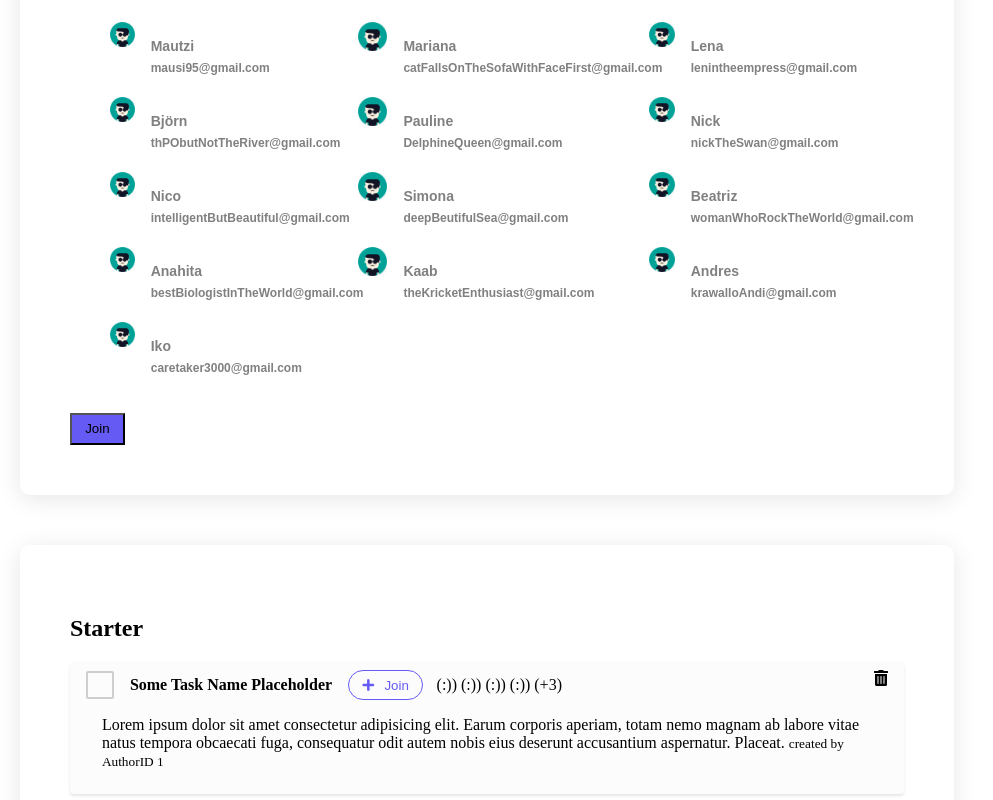
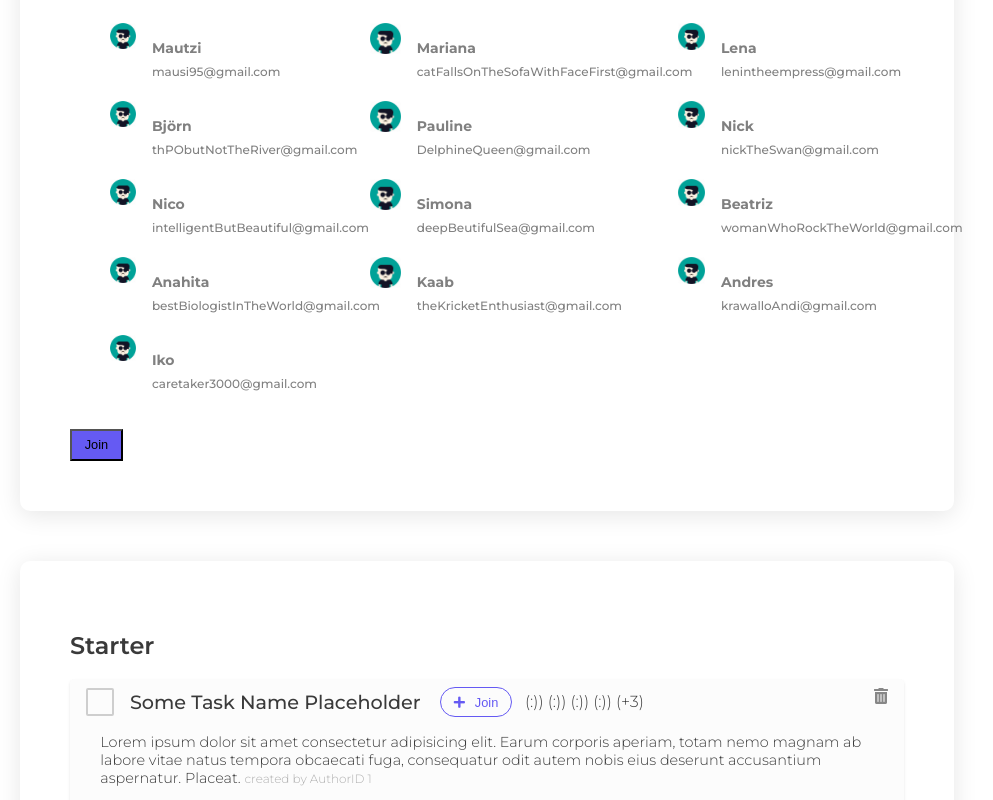
Before and after one commit to codecampleipzig/communic, an Angular app: page /project/1 in a window 1280 px wide. Shown: the part 780-1580 px from the top of the page, without its empty margins (153-1146 px from the left). Built offline with nearby package versions, Linux system fonts and the light colour scheme.

Commit message:
Add Montserrat Font and more CSS Vars. Update Doc

```diff
--- a/src/app/task/task.component.css
+++ b/src/app/task/task.component.css
@@ -4,8 +4,9 @@
  */
 
 :host {
-   background: var(--taskListItemBG);
-   box-shadow: var(--taskListItemShadow);
+   background: var(--backgroundGrey);
+   box-shadow: var(--smallShadow);
+   color: var(--fontDarkGrey);
    position: relative;
    border-radius: 4px;
    padding: .5em 1em;
@@ -31,19 +32,15 @@
       margin-right: 1em;
    }
 
-   h4 {
-      margin: 0;
-   }
-
    .checkbox {
       width: 1.5em;
       height: 1.5em;
-      border: 2px solid #CECECE;
+      border: 2px solid var(--borderGrey);
       border-radius: 2px;
    }
 
    .checkbox:hover {
-      background: rgb(218, 218, 218);
+      background: #dadada;
    }
 
 /* Task Delete */
@@ -52,6 +49,7 @@
    top: .5em;
    right: 1em;
    cursor: pointer;
+   color: var(--iconColor);
 }
 
    .taskDelete:hover {
@@ -62,6 +60,11 @@
 .taskDescription {
    margin-left: 1em;
    flex-basis: 100%;
+   font-size: .9rem;
+}
+
+.taskAuthor {
+   color: var(--fontLightGrey);
 }
 
 
@@ -82,7 +85,7 @@
 }
 
 :host(.status-done) .checkbox {
-   background: rgb(218, 218, 218);
+   background: #dadada;
 }
 
 :host(.status-deleted) > * {
--- a/src/index.html
+++ b/src/index.html
@@ -7,6 +7,8 @@
 
   <meta name="viewport" content="width=device-width, initial-scale=1">
   <link rel="icon" type="image/x-icon" href="favicon.ico">
+
+  <link href="https://fonts.googleapis.com/css?family=Montserrat:300,300i,400,400i,500,500i,600,600i,700&display=swap" rel="stylesheet">
 </head>
 <body>
   <app-root></app-root>
--- a/src/styles.css
+++ b/src/styles.css
@@ -3,12 +3,39 @@
  */
 
 :root {
-   --taskListItemBG: #FCFCFC;
-   --taskListItemShadow: 0px 2px 3px rgba(0, 0, 0, 0.1);
    --primaryColor: #655AF3;
    --warningRed: rgb(206, 26, 26);
+   --fontDarkGrey: #3A3A3A;
+   --fontMediumGrey: #7A7A7A;
+   --fontLightGrey: #AFAFAF;
+   --iconColor: #878787; /* Used for the trash Icon in the Tasklist */
+   --placeholderGrey: #F8F8F8; /* Used for placeholder Picture Backgrounds */
+   --backgroundGrey: #FCFCFC; /* Used for the TaskListIcons */
+   --borderGrey: #CECECE; /* Used for the Checkbox */
+
+   /* Dropshadows to use box-shadow: var(--smallShadow); */
+   --smallShadow: 0px 2px 3px rgba(0, 0, 0, 0.1);
 }
 
+body {
+   font-family: 'Montserrat', sans-serif;
+   font-weight: 300;
+}
+
+/**
+ * Headlines
+ */
+
+h2 {
+   color: var(--fontDarkGrey);
+   font-weight: 600;
+}
+
+h4 {
+   margin: 0;
+   font-weight: 500;
+   font-size: 1.2rem;
+}
 
 /**
  * Lists
@@ -33,6 +60,7 @@
 button {
    padding: .5em 1em;
    cursor: pointer;
+   font-size: .8rem;
 }
 
 /**
```
Also changed, not shown: 1 other file (tests, documents, lock files or other folders).
